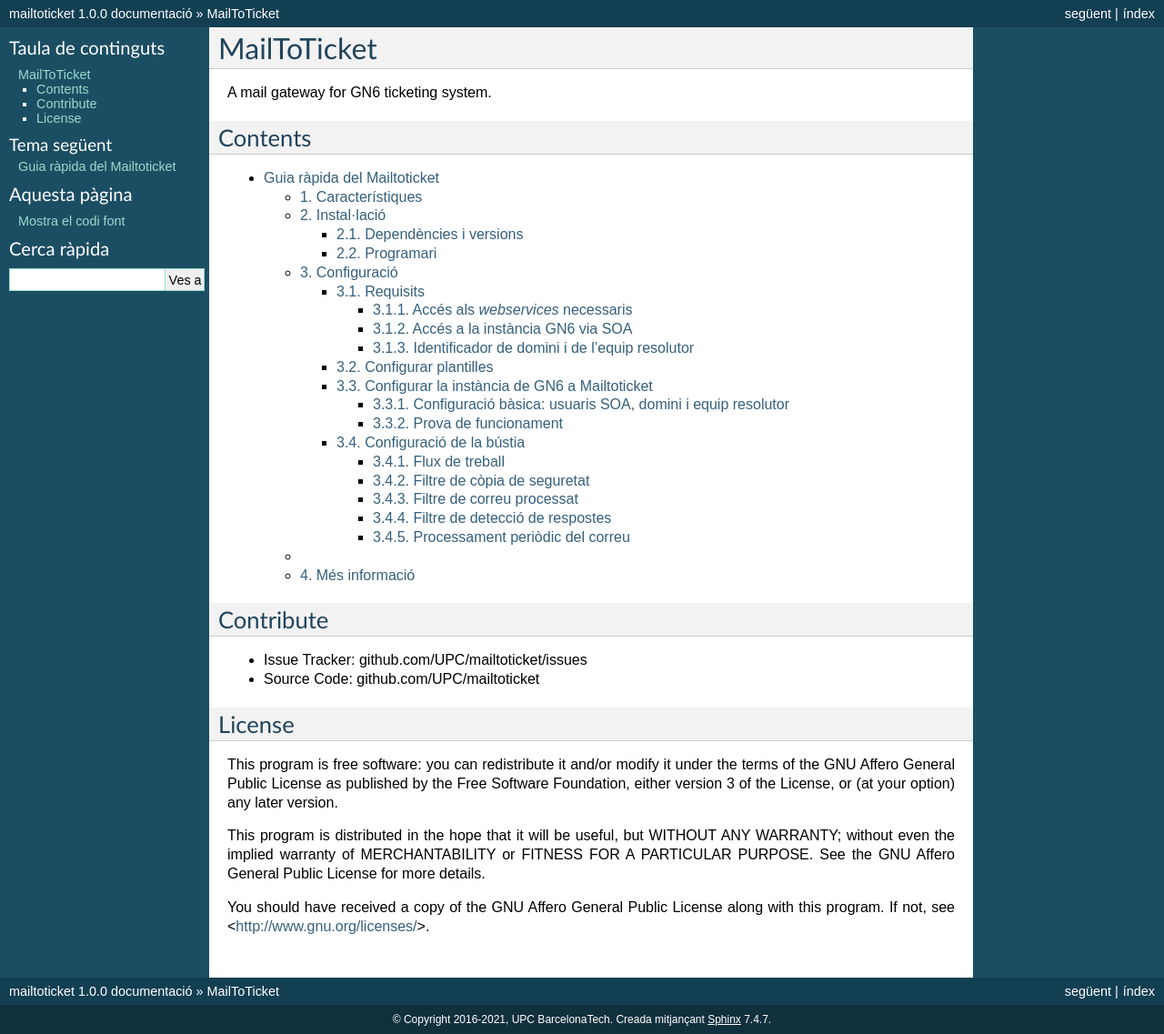
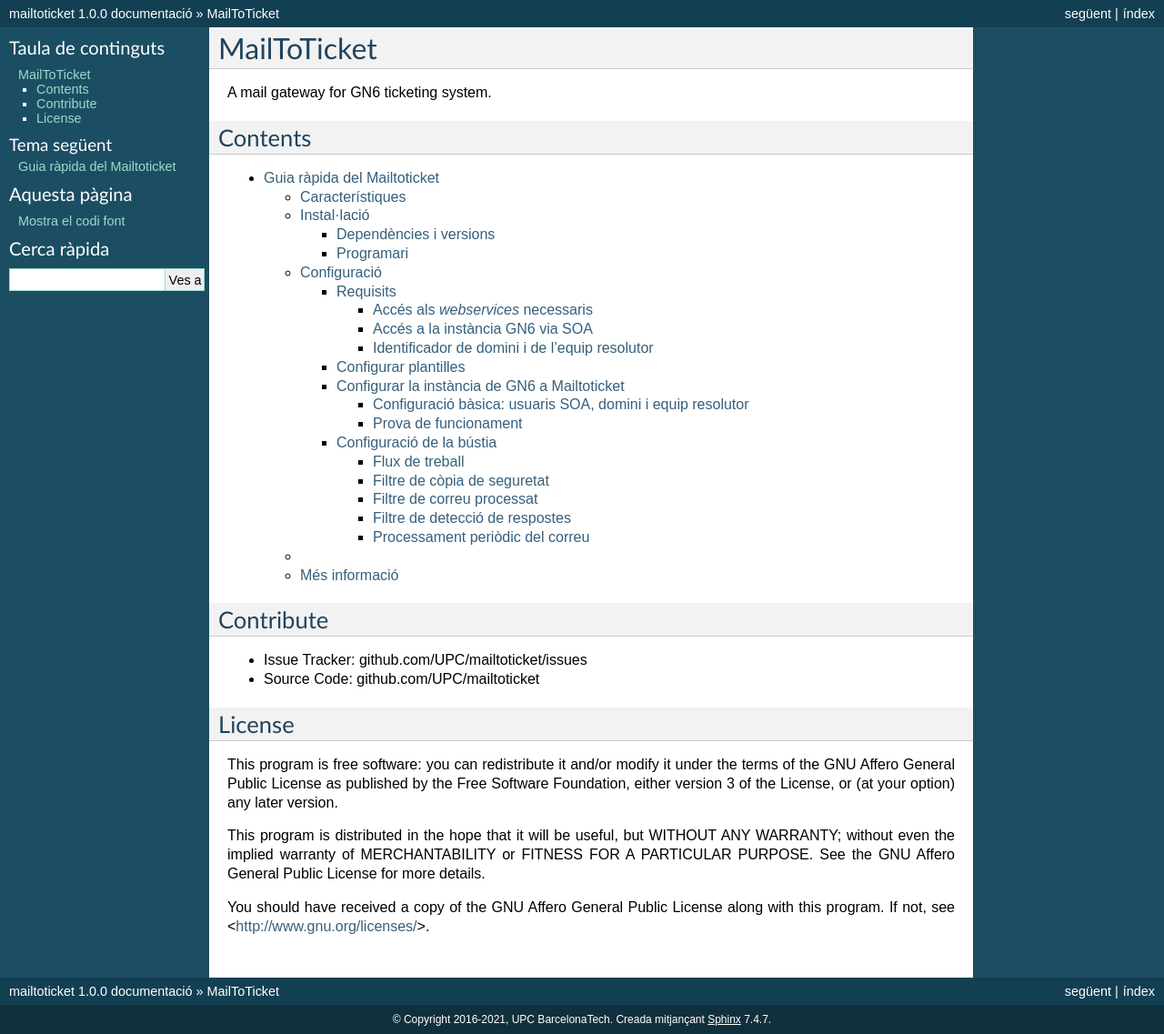
Before and after one commit to UPC/mailtoticket, a Sphinx documentation site: the page built from docs/index.rst, in a window 1280 px wide. Shown: the whole page at 91% size. Built offline with Sphinx 7.4.7, drawn with Linux system fonts in a browser that asks for light colours.

Commit message:
Treu els números de secció

```diff
--- a/docs/guia.md
+++ b/docs/guia.md
@@ -6,7 +6,7 @@
 
 
 
-## 1. Característiques
+## Característiques
 
 MailToTicket és una passarel·la de correu per al sistema de gestió de tiquets GN6, amb les característiques següents:
 
@@ -28,14 +28,14 @@
 
 
 
-## 2. Instal·lació
+## Instal·lació
 
 Aquest document descriu el procediment d’instal·lació en un servidor amb sistema operatiu GNU/Linux. S’ha provat amb en Ubuntu Server 14.04, però hauria de funcionar sense problemes en altres distribucions.
 
 Tot i que no és estrictament necessari, us recomanem crear un usuari només per a la instal·lació de MailToTicket. No cal que aquest usuari tingui privilegis d’administrador.
 
 
-### 2.1. Dependències i versions
+### Dependències i versions
 
 MailToTicket és una aplicació desenvolupada en Python, amb els següents requisits:
 
@@ -53,7 +53,7 @@
 * Git
 
 
-### 2.2. Programari
+### Programari
 
 El codi de MailToTicket està disponible a GitHub. La forma recomanada d'instal·lació és dins d'un _virtualenv_ de Python per poder gestionar les dependències de mòduls sense que calgui tenir permisos d'administrador.
 
@@ -84,18 +84,18 @@
 
 
 
-L’apartat [3.3. Configurar la instància de GN6 a Mailtoticket](#33-configurar-la-instància-de-gn6-a-mailtoticket) explica els canvis mínims que cal fer al fitxer de configuració de MailToTicket, i l’apartat [3.4. Configuració de la bústia](#34-configuració-de-la-bústia) explica com configurar _fetchmail_ per tal d’associar MailToTicket a una bústia de correu.
+L’apartat [Configurar la instància de GN6 a Mailtoticket](#configurar-la-instància-de-gn6-a-mailtoticket) explica els canvis mínims que cal fer al fitxer de configuració de MailToTicket, i l’apartat [Configuració de la bústia](#configuració-de-la-bústia) explica com configurar _fetchmail_ per tal d’associar MailToTicket a una bústia de correu.
 
 
 
 
-## 3. Configuració
+## Configuració
 
 
-### 3.1. Requisits
+### Requisits
 
 
-#### 3.1.1. Accés als _webservices_ necessaris
+#### Accés als _webservices_ necessaris
 
 Cal demanar a l’ÀTIC l’accés a ambdós _webservices_, creant un tiquet per a cada petició a través d’aquest [formulari de sol·licitud](https://gn6.upc.edu/atic/control/peticioUsuariAlta?peticioPlantillaId=10510). Recomanem que les següents sol·licituds les faci directament el vostre personal de suport TIC.
 
@@ -130,7 +130,7 @@
 * Operacions: **totes**
 
 
-#### 3.1.2. Accés a la instància GN6 via SOA
+#### Accés a la instància GN6 via SOA
 
 És necessari obrir un nou tiquet a l’ÀTIC. Aquesta petició és millor que la faci alguna de les persones autoritzades com a responsables de la vostra instància de GN6; també ho pot demanar una altra persona, però llavors caldrà que prèviament ho autoritzi algun responsable.
 
@@ -149,7 +149,7 @@
 
 
 
-#### 3.1.3. Identificador de domini i de l’equip resolutor
+#### Identificador de domini i de l’equip resolutor
 
 Serà necessari obtenir de la nostra instància de GN6 dues dades: l’identificador numèric del nostre domini (és a dir, el número únic que identifica la nostra instància) i l’identificador numèric de l’equip resolutor (que és aquell equip al que s’assignen els tiquets nous). Així doncs:
 
@@ -169,7 +169,7 @@
   * htttps://gn6.upc.edu/persones/control/equipDetall?equip=**98765**& ...
 
 
-### 3.2. Configurar plantilles
+### Configurar plantilles
 
 
     El MailToTicket busca a l’assumpte del correu l’identificador del tiquet per poder afegir el comentari. Per això és important revisar que els següents missatges continguin el camp: #NumTiquet a l’assumpte.
@@ -205,7 +205,7 @@
 
 
 
-### 3.3. Configurar la instància de GN6 a Mailtoticket
+### Configurar la instància de GN6 a Mailtoticket
 
 Per fer funcionar MailToTicket, haureu de tenir un fitxer de configuració anomenat `settings_default.py`. A la distribució de l’aplicació en tenim un d’exemple, així que el podeu agafar com a plantilla.
 
@@ -218,7 +218,7 @@
 A partir d’aquí, veurem el mínim a tocar per que funcioni.
 
 
-#### 3.3.1. Configuració bàsica: usuaris SOA, domini i equip resolutor
+#### Configuració bàsica: usuaris SOA, domini i equip resolutor
 
 Ara es el moment de revisar que hagueu fet tot l’apartat 3.1. Necessitareu l’usuari i la contrasenya SOA (per accedir al bus) i l’usuari i la contrasenya per accedir a GN6 via SOA. Suposeu que aquests usuaris i contrasenyes són:
 
@@ -252,7 +252,7 @@
 La resta de valors els deixareu tal com estan. La resta de valors també són configurables, però per ara teniu la funcionalitat més bàsica de MailToTicket per comprovar que tot funciona.
 
 
-#### 3.3.2. Prova de funcionament
+#### Prova de funcionament
 
 En aquests moments, la nostra instància de GN6 ja hauria d’estar preparada per funcionar conjuntament amb MailToTicket i MailToTicket ja té totes les dades per crear els tiquets i consultar la informació dels usuaris. Només queda comprovar que tot encaixa.
 
@@ -305,12 +305,12 @@
 Ara que ja teniu la confirmació de que el MailToTicket pot llegir els missatges i crear tiquets, heu de fer que els pugui llegir i processar directament de la bústia.
 
 
-### 3.4. Configuració de la bústia
+### Configuració de la bústia
 
 Com que cada unitat té una forma diferent de processar els correus de suport, en aquest punt se’n documenta una de determinada però això no vol dir que sigui l’única possible.
 
 
-#### 3.4.1. Flux de treball
+#### Flux de treball
 
 Preneu com a exemple predeterminat el flux de treball següent:
 
@@ -326,7 +326,7 @@
 Finalment, us caldrà configurar l’accés al servidor de correu amb el protocol IMAP i programar que se’n faci el processament cada cert temps.
 
 
-#### 3.4.2. Filtre de còpia de seguretat
+#### Filtre de còpia de seguretat
 
 Aquesta regla permet tenir una còpia de tots els correus que tinguin definit un assumpte per tal que puguem disposar-ne en cas que es produeixi algun error durant el processament o si cal investigar un problema passat un temps. Tingueu present que us caldrà fer neteja de la carpeta **backup** periòdicament.
 
@@ -343,7 +343,7 @@
 * <strong>Desar</strong>
 
 
-#### 3.4.3. Filtre de correu processat
+#### Filtre de correu processat
 
 Aquesta regla s’utilitza com a salvaguarda per evitar que es processin els missatges que el MailToTicket ja ha tractat prèviament. Per fer-ho comprova les capçaleres del correu.
 
@@ -360,7 +360,7 @@
 * <strong>Desar</strong>
 
 
-#### 3.4.4. Filtre de detecció de respostes
+#### Filtre de detecció de respostes
 
 Per detectar si un missatge és una resposta a una notificació del GN6 es comprova el valor de les capçaleres del correu ja que és un mètode més fiable que mirar el contingut de l’assumpte (els diferents clients de correu canvien l’assumpte de formes diverses a l’hora de respondre).
 
@@ -378,7 +378,7 @@
 * <strong>Desar</strong>
 
 
-#### 3.4.5. Processament periòdic del correu
+#### Processament periòdic del correu
 
 Creeu un fitxer **<code>~/.fetchmailrc</code></strong> amb mateix lloc on heu instal·lat el MailToTicket i amb les línies següents:
 
@@ -408,7 +408,7 @@
 ##
 
 
-## 4. Més informació
+## Més informació
 
 Aquest és document una guia ràpida per poder posar en marxa mailtoticket, però hi ha moltes més opcions de configuració que no estan contemplades en aquest manual.
 
```
